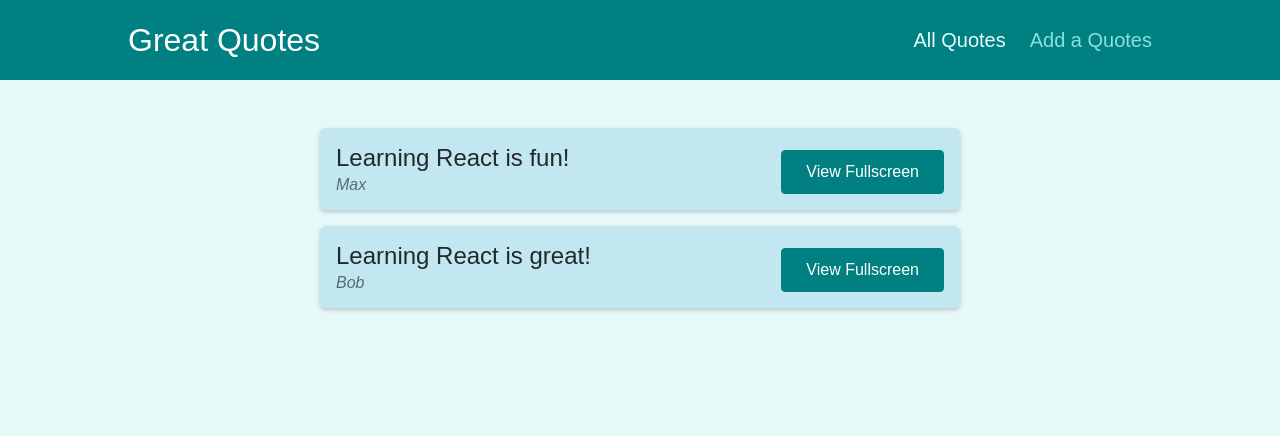
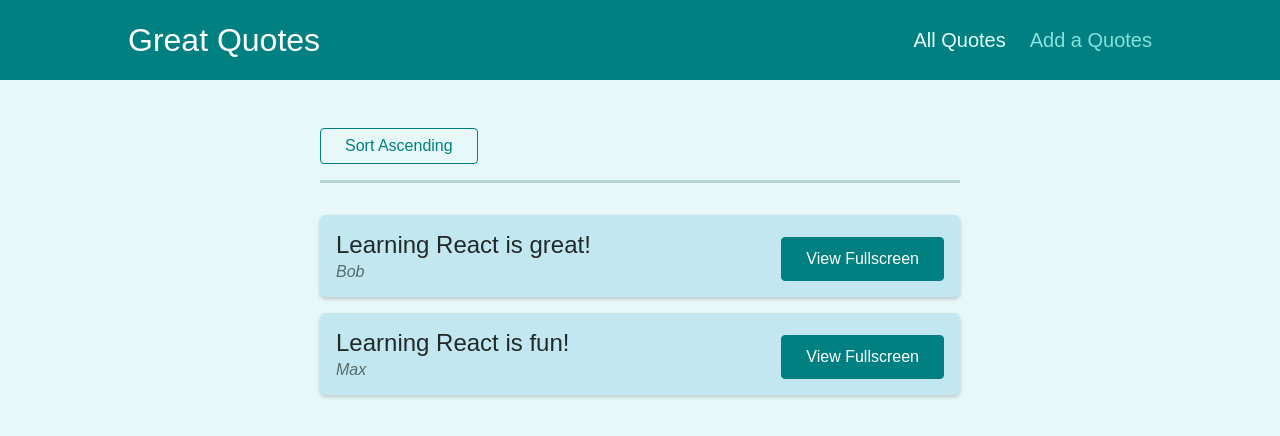
Before and after one commit to Jaron15/ReactRouter, a React (Create React App) app: page /quotes in a window 1280 px wide. Shown: the top 436 px of the page. Built offline with nearby package versions, Linux system fonts and the light colour scheme.

Commit message:
query params/nestedroutes

```diff
--- a/src/components/quotes/QuoteList.js
+++ b/src/components/quotes/QuoteList.js
@@ -1,13 +1,44 @@
 import { Fragment } from 'react';
+import { useHistory, useLocation } from 'react-router-dom';
+
 
 import QuoteItem from './QuoteItem';
 import classes from './QuoteList.module.css';
 
+const sortQuotes = (quotes, ascending) => {
+  return quotes.sort((quoteA, quoteB) => {
+    if (ascending) {
+      return quoteA.id > quoteB.id ? 1 : -1;
+    } else {
+      return quoteA.id < quoteB.id ? 1 : -1;
+    }
+  });
+};
+
 const QuoteList = (props) => {
+  const history = useHistory();
+  const location = useLocation();
+
+//here we pull out the search prop of the 'location' accessed with useLocation which returns our search params (sort: asc or desc)
+  const queryParams = new URLSearchParams(location.search);
+
+//checks if the obj w/ the 'sort' key is asc
+  const isSortingAscending = queryParams.get('sort') ==='asc';
+
+//pass the quotes from props and the isSortingAscending boolean to the sort helper function
+  const sortedQuotes = sortQuotes(props.quotes, isSortingAscending)
+
+//set the query params to whatever the opposite is when the button is clicked (desc if its on asc and asc if its already on desc)
+  const changeSortingHandler = () => {
+    history.push('/quotes?sort=' + (isSortingAscending ? 'desc' : 'asc'));
+  }
   return (
     <Fragment>
+      <div className={classes.sorting}>
+        <button onClick={changeSortingHandler}>Sort {isSortingAscending ? 'Descending' : 'Ascending'}</button>
+      </div>
       <ul className={classes.list}>
-        {props.quotes.map((quote) => (
+        {sortedQuotes.map((quote) => (
           <QuoteItem
             key={quote.id}
             id={quote.id}
--- a/src/pages/QuoteDetail.js
+++ b/src/pages/QuoteDetail.js
@@ -1,8 +1,8 @@
 import {Fragment} from 'react'
-import QuoteItem from '../components/quotes/QuoteItem';
-import {useParams, Route} from 'react-router-dom';
+import {useParams, Route, Link} from 'react-router-dom';
 import Comments from '../components/comments/Comments';
 import HighlightedQuote from '../components/quotes/HighlightedQuote';
+
 
 const DUMMY_QUOTES = [
     {id: 'q1', author: 'Max', text: 'Learning React is fun!'},
@@ -24,6 +24,12 @@
     text={quote.text}
     author={quote.author}
     />
+
+    <Route path={`/quotes/${params.quoteId}`} exact>
+    <div className='centered'>
+    <Link className='btn--flat' to={`/quotes/${params.quoteId}/comments`}>Load Comments</Link>
+    </div>
+    </Route>
     <Route path={`/quotes/${params.quoteId}/comments`}>
        <Comments />
     </Route>
@@ -32,3 +38,6 @@
 }
 
 export default QuoteDetail
+
+//we use a nested route here to bring up the comments button only if the exact path that doesnt have 'comments' in it is active
+//once you click the comments button it changes the link to include comments which takes the button out
```
